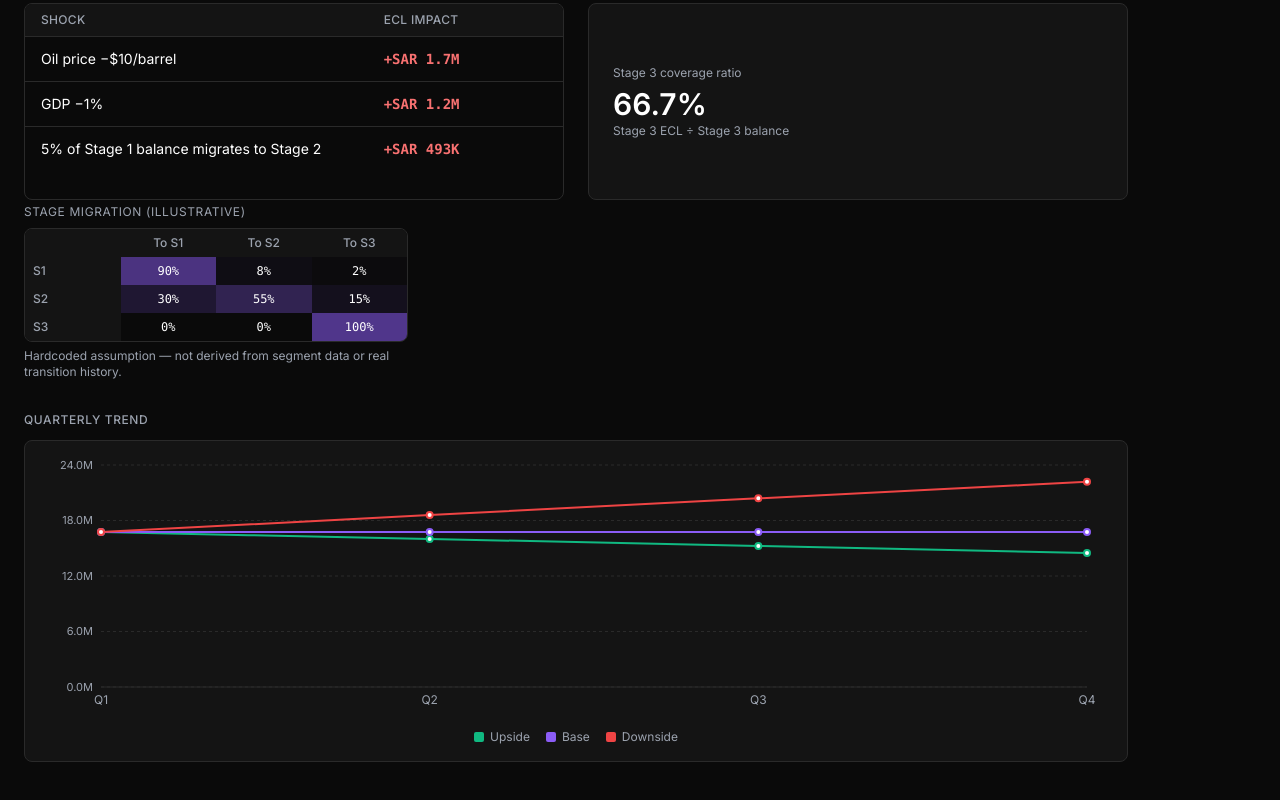
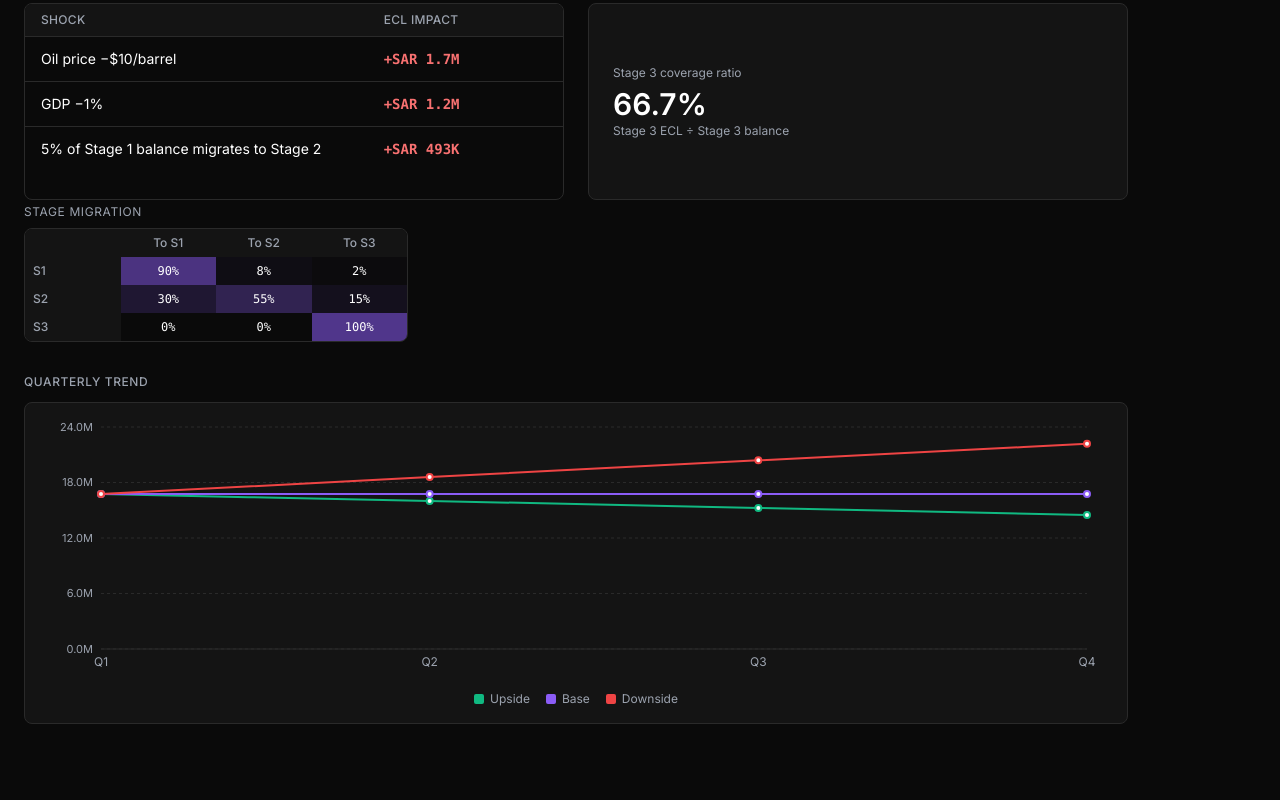
Before and after one commit to parmanandkj/abwab-decisioning, a React (Vite) app: page /ecl-simulation in a window 1280 px wide. Shown: the part 1641-2441 px from the top of the page. Built offline with nearby package versions, Linux system fonts and the light colour scheme.

Commit message:
Update ECLSimulation.jsx

```diff
--- a/src/pages/ECLSimulation.jsx
+++ b/src/pages/ECLSimulation.jsx
@@ -269,7 +269,7 @@ function StageMigrationTable({ matrix }) {
   const maxOpacity = 0.55
   return (
     <div className="max-w-sm mb-8">
-      <div className="text-xs text-abwab-muted uppercase tracking-wider mb-2">Stage migration (illustrative)</div>
+      <div className="text-xs text-abwab-muted uppercase tracking-wider mb-2">Stage migration</div>
       <div className="border border-abwab-border rounded-lg overflow-hidden">
         <div className="grid grid-cols-4 text-xs">
           <div className="px-2 py-1.5 bg-abwab-card" />
@@ -293,9 +293,6 @@ function StageMigrationTable({ matrix }) {
             </Fragment>
           ))}
         </div>
-      </div>
-      <div className="text-xs text-abwab-muted mt-1.5">
-        Hardcoded assumption — not derived from segment data or real transition history.
       </div>
     </div>
   )
```
